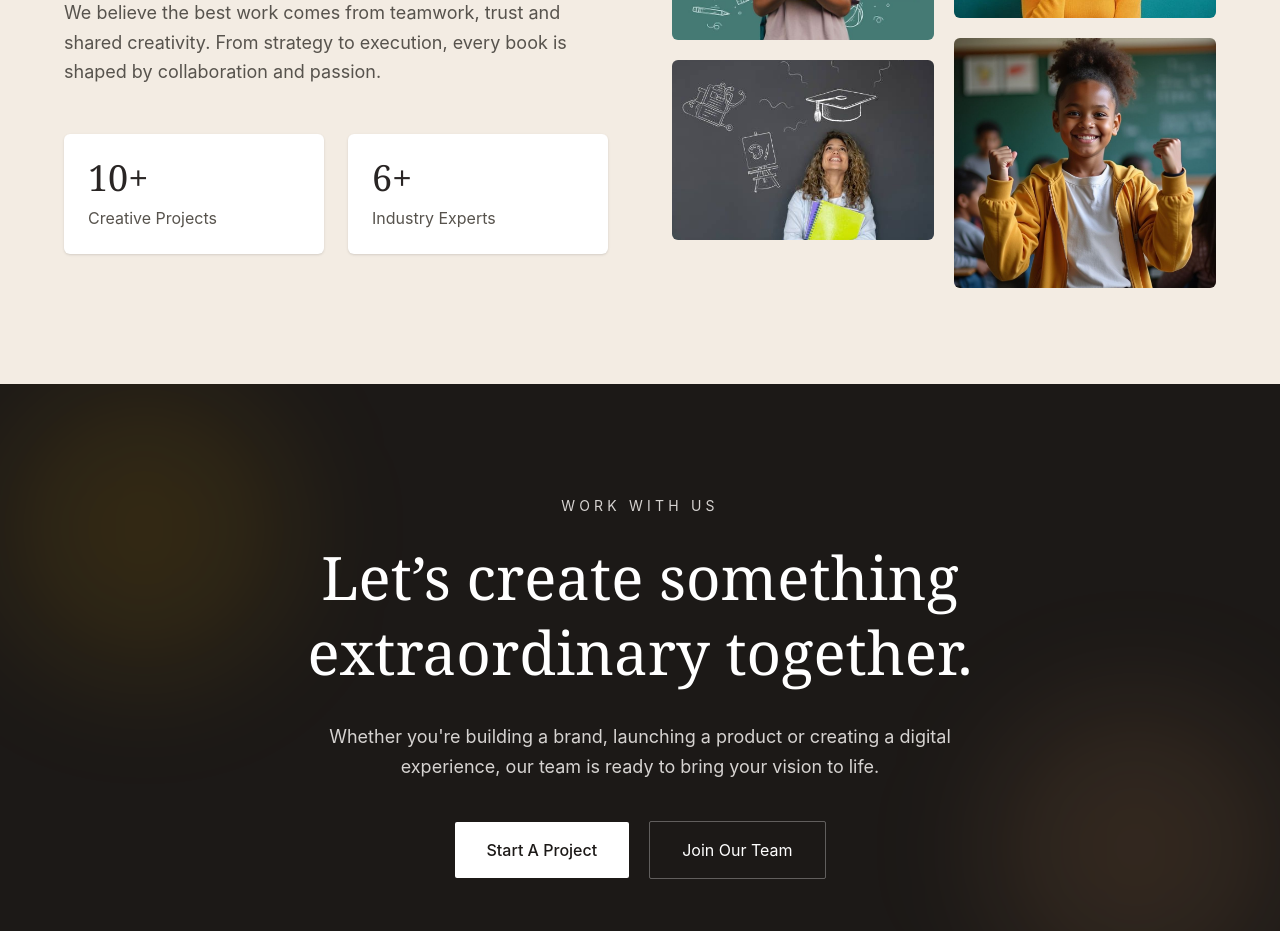
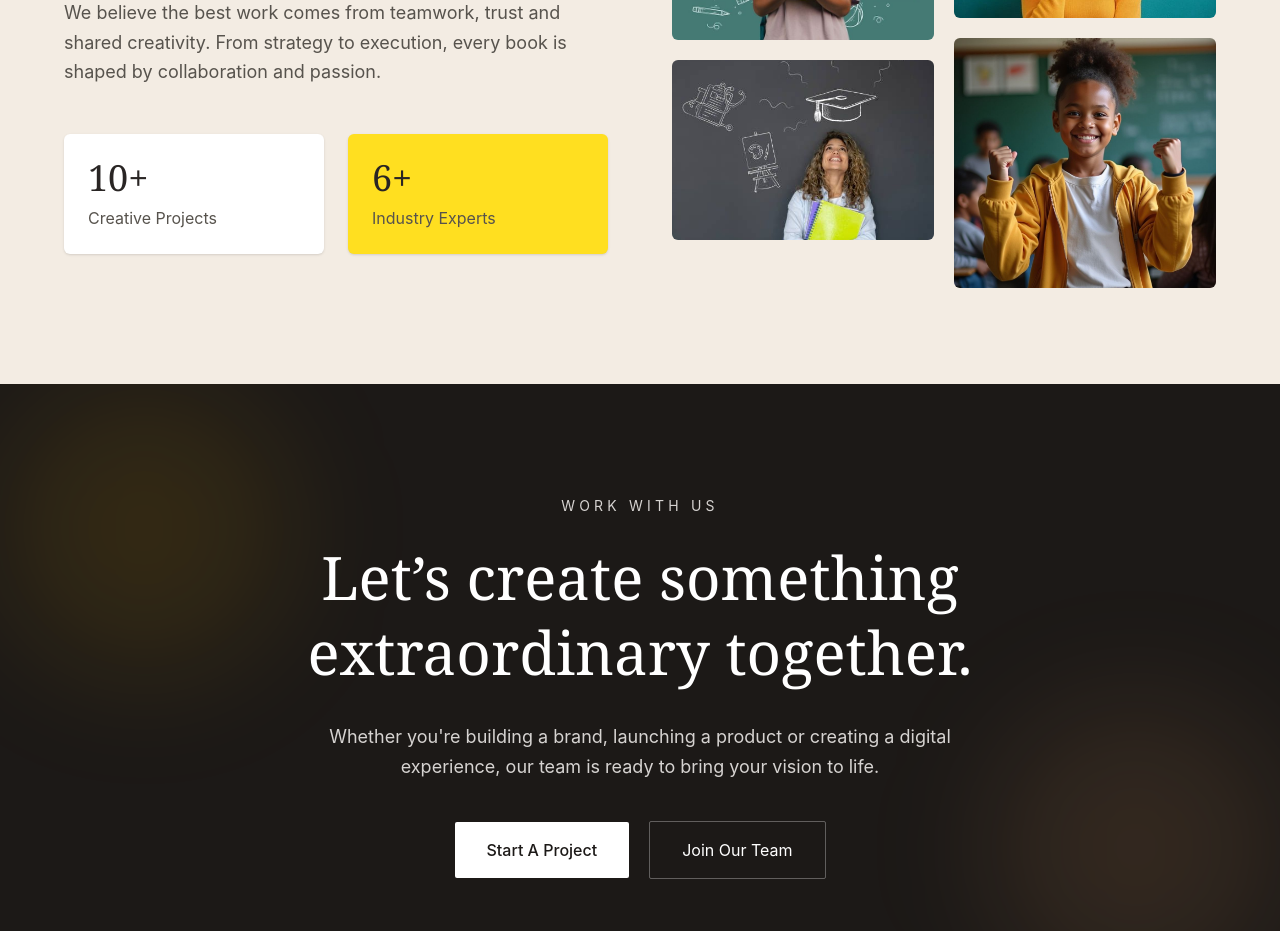
Before and after one commit to ernestkris6/TAP-BOOKS, a React (Vite) app: page /author in a window 1280 px wide. Shown: the part 3120-4051 px from the top of the page. Built offline with nearby package versions, Linux system fonts and the light colour scheme; a web font is replaced by a local one.

Commit message:
pages/colors

```diff
--- a/src/ui/Authorcomponent/OurCulture.jsx
+++ b/src/ui/Authorcomponent/OurCulture.jsx
@@ -70,7 +70,7 @@ export default function OurCulture() {
                 </p>
               </div>
 
-              <div className="bg-white rounded-md p-6 shadow-sm">
+              <div className="bg-yellow-300 rounded-md p-6 shadow-sm">
                 <h3 className="text-4xl font-serif text-stone-800 mb-2">
                   6+
                 </h3>
--- a/src/ui/Contactcomponent/ContactConvo.jsx
+++ b/src/ui/Contactcomponent/ContactConvo.jsx
@@ -97,7 +97,7 @@ export default function ContactConvo() {
               </h3>
 
               <p className="text-stone-600 leading-relaxed">
-                Readers and creatives from around the world connect through our platforms.
+                Readers and creatives from around the world connect through our social media platforms.
               </p>
             </motion.div>
 
```
